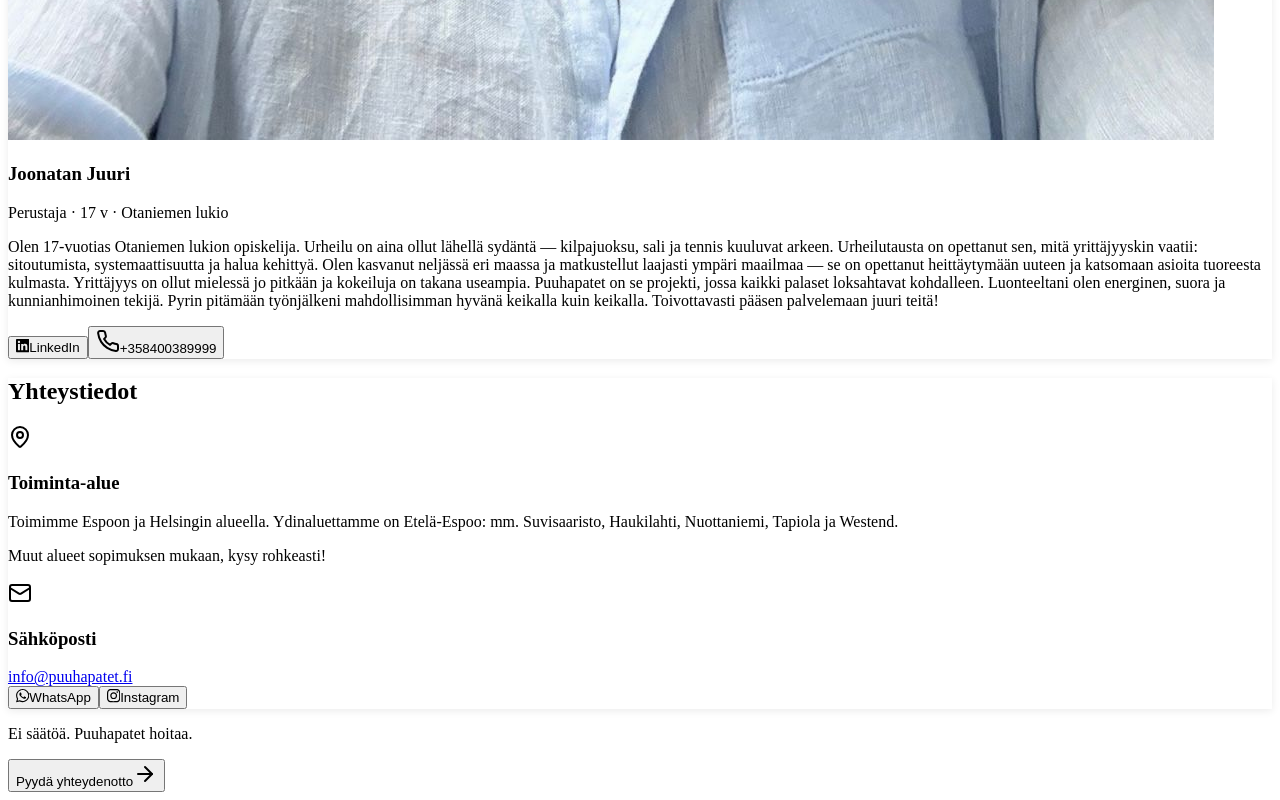
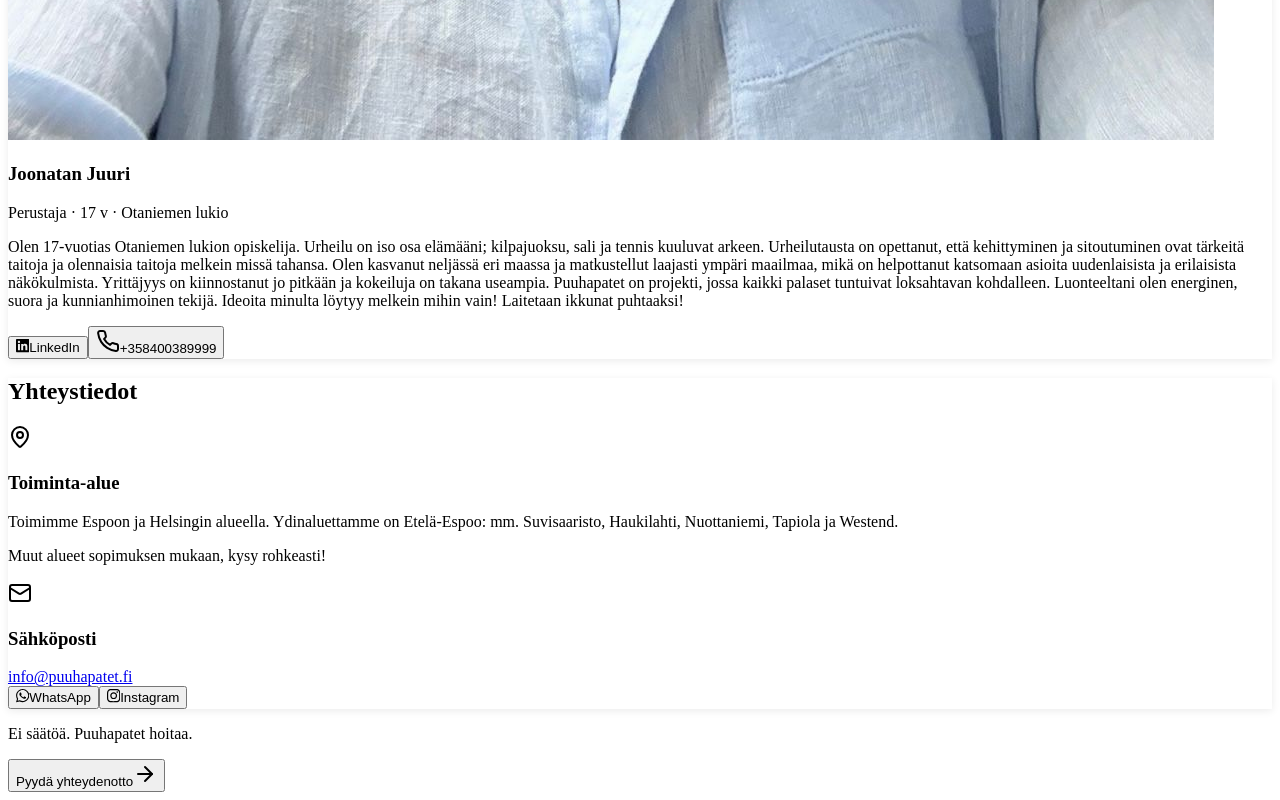
Before and after one commit to juurijoonatan-cpu/Puuhapatet.fi, a React (Vite) app in the folder client/: page /meista in a window 1280 px wide. Shown: the part 3018-3818 px from the top of the page. Built offline with nearby package versions, Linux system fonts and the light colour scheme.

Commit message:
Päivitä Joonatan Juuren bio i18n:ssä ja siisti orpo bio-kenttä
https://claude.ai/code/session_01TANGVM9sJxTqe6v5MJoRZJ

```diff
--- a/client/src/lib/i18n.tsx
+++ b/client/src/lib/i18n.tsx
@@ -149,7 +149,7 @@ const translations: Record<Language, Record<string, string>> = {
     "about.area.other": "Muut alueet sopimuksen mukaan, kysy rohkeasti!",
     "about.story.origin": "Puuhapatet sai alkunsa yksinkertaisesta halusta: tehdä töitä kunnolla ja rakentaa jotain omaa. Meillä molemmilla oli jo pohjaa käytännön töistä, mutta halusimme kanavoida sen johonkin oikeaan — ei pelkästään tienata rahaa kesällä, vaan harjoitella oikeaa yrittämistä ja rakentaa mainetta, joka kestää. Puuhapatet perustettiin vuonna 2026, suunnittelu alkoi jo hyvissä ajoin edellisvuonna. Opiskelemme molemmat täysillä koulun ohella, mutta rehellisesti sanottuna asiakkaiden aito tyytyväisyys ja yhdessä tekeminen on se, mikä parhaiten motivoi. Mikään muu ei vedä vertoja.",
     "about.matias.bio": "Olen 18 vuotias Otaniemen lukion opiskelija. Urheilu on aina ollut lähellä sydäntä. Jalkapalloa olen pelannut kymmenisen vuotta. Nykyään arkeen kuuluu mm. sali ja tennis. Urheilu on opetannut sen, mitä yrittäjyyskin vaatii: sitoutumista, systemaattisuutta ja halua kehittyä. Olen lähtenyt kehittämään tätä ideaa yhdessä Joonatanin kanssa suurella intohimolla ja reippaalla seikkailumielellä. Puuhapatet on ensimmäinen askeleeni yrittäjyyden maailmaan. Luonteeltani olen positiivinen, reipas ja rehellinen työntekijä. Pyrin pitämään työnjälkeni mahdollisimman hyvänä keikalla kuin keikalla. Toivottavasti pääsen palvelemaan juuri teitä!",
-    "about.joonatan.bio": "Olen 17-vuotias Otaniemen lukion opiskelija. Urheilu on aina ollut lähellä sydäntä — kilpajuoksu, sali ja tennis kuuluvat arkeen. Urheilutausta on opettanut sen, mitä yrittäjyyskin vaatii: sitoutumista, systemaattisuutta ja halua kehittyä. Olen kasvanut neljässä eri maassa ja matkustellut laajasti ympäri maailmaa — se on opettanut heittäytymään uuteen ja katsomaan asioita tuoreesta kulmasta. Yrittäjyys on ollut mielessä jo pitkään ja kokeiluja on takana useampia. Puuhapatet on se projekti, jossa kaikki palaset loksahtavat kohdalleen. Luonteeltani olen energinen, suora ja kunnianhimoinen tekijä. Pyrin pitämään työnjälkeni mahdollisimman hyvänä keikalla kuin keikalla. Toivottavasti pääsen palvelemaan juuri teitä!",
+    "about.joonatan.bio": "Olen 17-vuotias Otaniemen lukion opiskelija. Urheilu on iso osa elämääni; kilpajuoksu, sali ja tennis kuuluvat arkeen. Urheilutausta on opettanut, että kehittyminen ja sitoutuminen ovat tärkeitä taitoja ja olennaisia taitoja melkein missä tahansa. Olen kasvanut neljässä eri maassa ja matkustellut laajasti ympäri maailmaa, mikä on helpottanut katsomaan asioita uudenlaisista ja erilaisista näkökulmista. Yrittäjyys on kiinnostanut jo pitkään ja kokeiluja on takana useampia. Puuhapatet on projekti, jossa kaikki palaset tuntuivat loksahtavan kohdalleen. Luonteeltani olen energinen, suora ja kunnianhimoinen tekijä. Ideoita minulta löytyy melkein mihin vain! Laitetaan ikkunat puhtaaksi!",
 
     "form.title": "Pyydä yhteydenotto",
     "form.subtitle": "Täytä tiedot ja otamme sinuun yhteyttä",
--- a/client/src/pages/about.tsx
+++ b/client/src/pages/about.tsx
@@ -21,8 +21,6 @@ const founders = [
     bioKey: "about.joonatan.bio" as const,
     photo: "/joonatan.jpg.jpeg",
     initials: "JJ",
-    bio: "Olen 17-vuotias Otaniemen lukion opiskelija. Urheilu on iso osa elämääni; kilpajuoksu, sali ja tennis kuuluvat arkeen. Urheilutausta on opettanut, että kehittyminen ja sitoutuminen ovat tärkeitä taitoja ja olennaisia taitoja melkein missä tahansa. Olen kasvanut neljässä eri maassa ja matkustellut laajasti ympäri maailmaa, mikä on helpottanut katsomaan asioita uudenlaisista ja erilaisista näkökulmista. Yrittäjyys on kiinnostanut jo pitkään ja kokeiluja on takana useampia. Puuhapatet on projekti, jossa kaikki palaset tuntuivat loksahtavan kohdalleen. Luonteeltani olen energinen, suora ja kunnianhimoinen tekijä. Ideoita minulta löytyy melkein mihin vain! Laitetaan ikkunat puhtaaksi!",
-
     linkedin: "https://www.linkedin.com/in/joonatan-juuri-575857255",
     phone: "+358400389999",
   },
```
